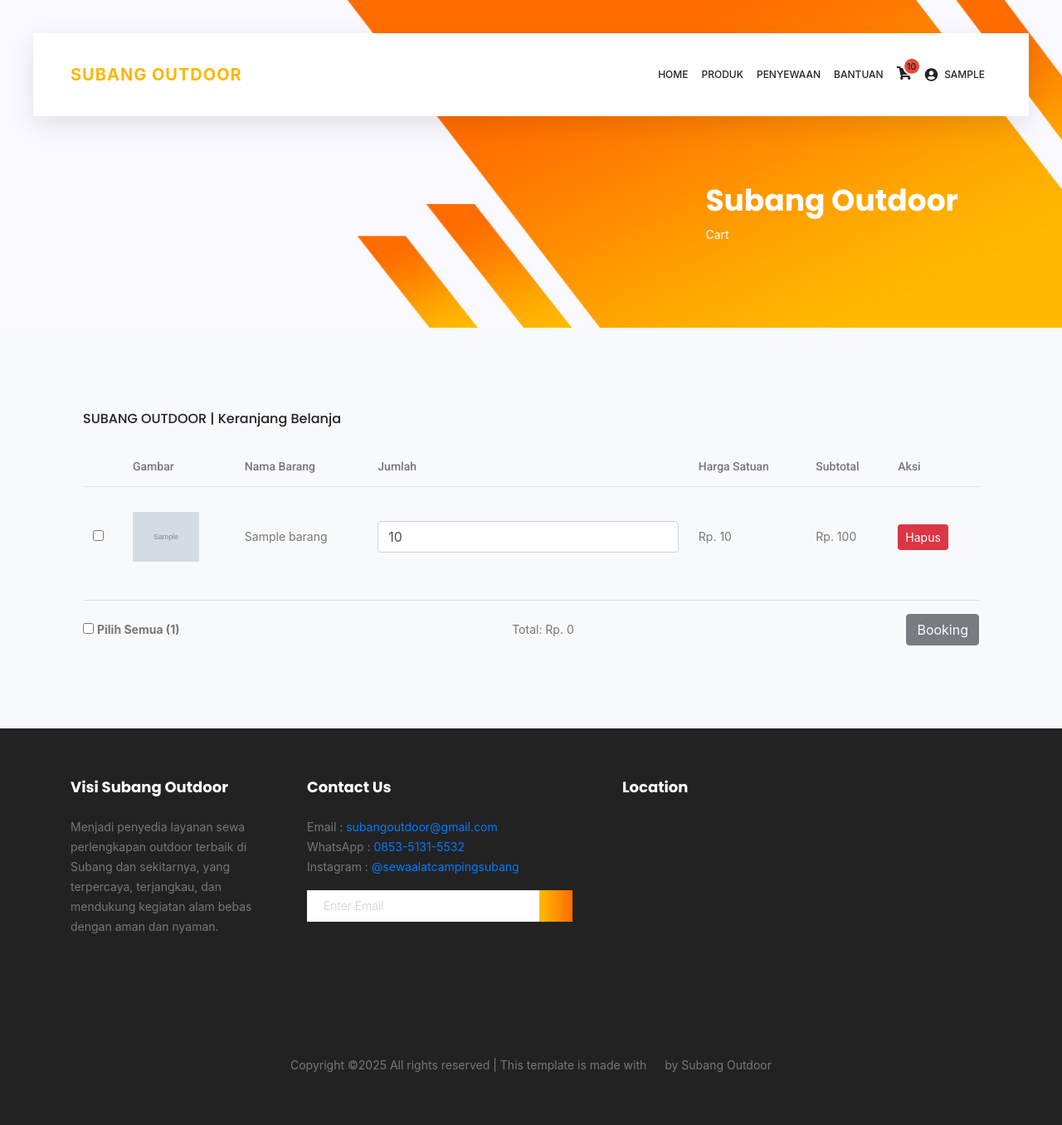
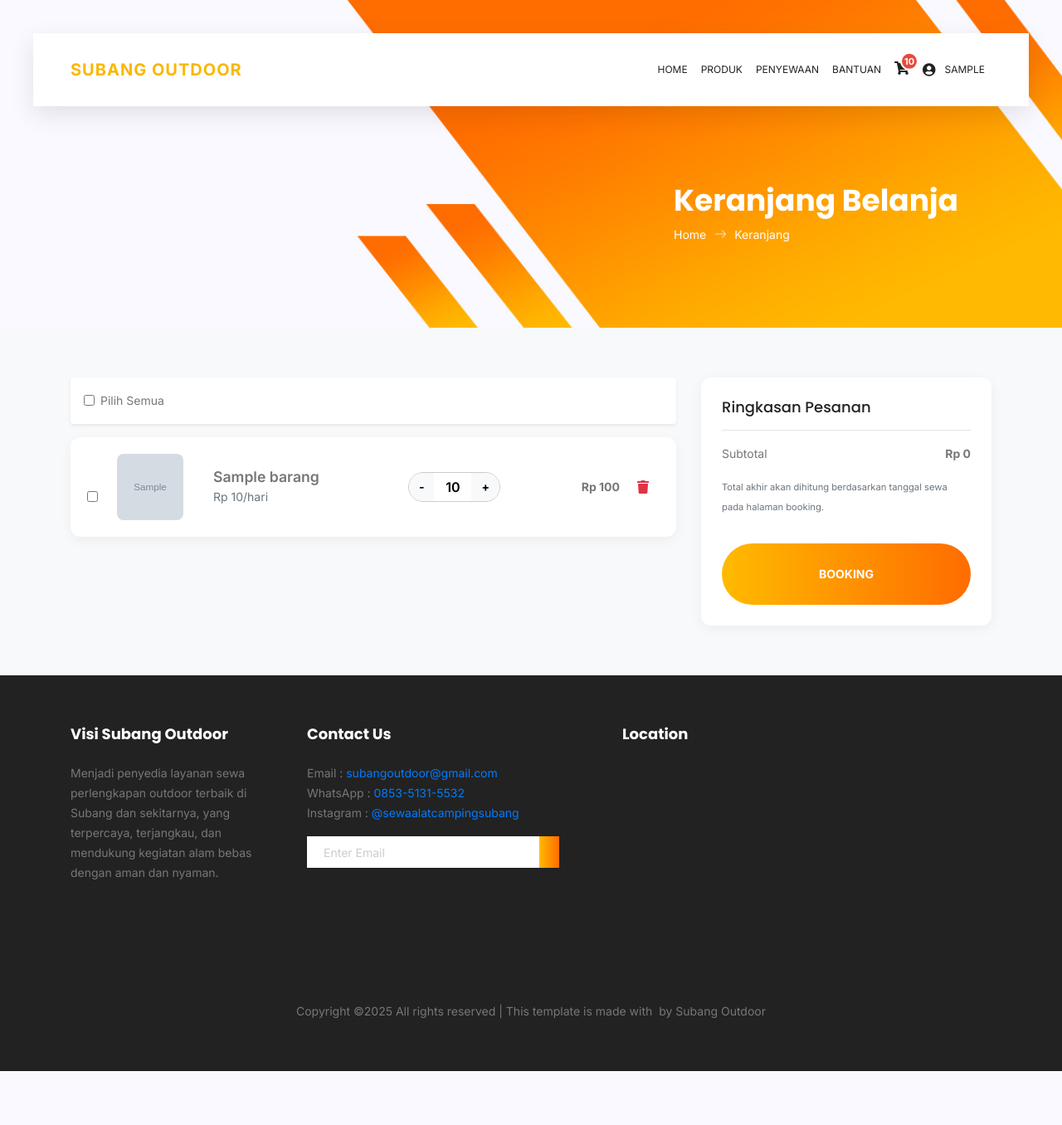
Before and after one commit to wibikholik/SubangOutdoorpayment, a PHP site: page /penyewa/page/keranjang.php in a window 1280 px wide. Shown: the whole page at 83% size. After the commit the page ends 1291 px from the top, so only its background shows below. Run offline with PHP 8.4, Linux system fonts and the light colour scheme; the visitor is signed in with stand-in values (Sample User, id 1); tables that the repository leaves empty or names only in its code hold one stand-in row (values such as "Sample post"); grey boxes marked "Sample" are stand-in pictures; a map, chart or similar area stays blank; some libraries are stand-ins or nearby versions; grey boxes are pictures that could not be loaded.

Commit message:
PERUBAHAN SAYA

```diff
--- a/penyewa/layout/navbar1.php
+++ b/penyewa/layout/navbar1.php
@@ -76,6 +76,17 @@ if ($id_penyewa) {
     .navbar-brand.site-brand:hover {
         color: #e0a800 !important;
     }
+     .main_menu .navbar .nav-link {
+    padding-top: 2rem;    /* Sesuaikan nilai ini jika perlu */
+    padding-bottom: 2rem;
+  }
+  .main_menu .navbar .navbar-brand {
+    padding-top: 2rem;
+    padding-bottom: 2rem;
+  }
+   .user-dropdown-toggle span {
+    margin-left: 3px; /* Anda bisa sesuaikan jarak ini (mis: 5px atau 0.5rem) */
+  }
 </style>
 
 <header class="header_area sticky-header">
@@ -103,8 +114,6 @@ if ($id_penyewa) {
                         <li class="nav-item mx-2 <?php if ($currentPage == 'bantuan.php') echo 'active'; ?>">
                             <a class="nav-link" href="../page/bantuan.php">Bantuan</a>
                         </li>
-                    </ul>
-                    <ul class="nav navbar-nav navbar-right d-flex align-items-center">
                         <li class="nav-item mx-2">
                             <a href="../page/keranjang.php" class="nav-link" title="Keranjang">
                                 <span class="cart-icon-wrapper">
@@ -115,6 +124,7 @@ if ($id_penyewa) {
                                 </span>
                             </a>
                         </li>
+
                         <li class="nav-item dropdown mx-2">
                             <a class="nav-link dropdown-toggle d-flex align-items-center user-dropdown-toggle" href="#" id="navbarDropdown" role="button" data-toggle="dropdown" aria-haspopup="true" aria-expanded="false">
                                 <i class="fas fa-user-circle fa-lg"></i>
--- a/penyewa/page/keranjang.php
+++ b/penyewa/page/keranjang.php
@@ -1,203 +1,252 @@
 <?php
+include '../../route/koneksi.php';
 session_start();
-include '../../route/koneksi.php';
 
-// Cek login
 if (!isset($_SESSION['user_id'])) {
     echo "<script>alert('Silakan login terlebih dahulu.'); window.location.href='../../login.php';</script>";
     exit;
 }
 $id_penyewa = $_SESSION['user_id'];
+
+// PERBAIKAN KEAMANAN: Menggunakan Prepared Statement
+$query = "
+    SELECT carts.id, barang.gambar, barang.nama_barang, carts.jumlah, barang.harga_sewa, barang.stok
+    FROM carts
+    JOIN barang ON carts.id_barang = barang.id_barang
+    WHERE carts.id_penyewa = ?";
+$stmt = $koneksi->prepare($query);
+$stmt->bind_param("i", $id_penyewa);
+$stmt->execute();
+$result = $stmt->get_result();
 ?>
 <!DOCTYPE html>
-<html lang="zxx" class="no-js">
-
+<html lang="id">
 <head>
     <meta charset="UTF-8">
     <meta name="viewport" content="width=device-width, initial-scale=1, shrink-to-fit=no">
-    <title>Keranjang  - Subang Outdoor</title>
+    <title>Keranjang Belanja - Subang Outdoor</title>
 
-    <!-- Favicon-->
-    <link rel="shortcut icon" href="img/fav.png">
-    <!-- Meta -->
-    <meta name="author" content="CodePixar">
-    <meta name="description" content="">
-    <meta name="keywords" content="">
+    <link rel="stylesheet" href="https://cdnjs.cloudflare.com/ajax/libs/font-awesome/5.15.4/css/all.min.css">
+    <link href="https://fonts.googleapis.com/css2?family=Inter:wght@400;600;700&display=swap" rel="stylesheet">
+    <link rel="stylesheet" href="css/linearicons.css">
+    <link rel="stylesheet" href="css/themify-icons.css">
+    <link rel="stylesheet" href="css/bootstrap.css">
+    <link rel="stylesheet" href="css/owl.carousel.css">
+    <link rel="stylesheet" href="css/nice-select.css">
+    <link rel="stylesheet" href="css/nouislider.min.css">
+    <link rel="stylesheet" href="css/main.css">
+    <link rel="shortcut icon" href="../../assets/img/logo.jpg">
 
-    <!-- CSS -->
-    <link rel="stylesheet" href="css/linearicons.css">
-  <link rel="stylesheet" href="css/owl.carousel.css">
-  <link rel="stylesheet" href="css/font-awesome.min.css">
-  <link rel="stylesheet" href="css/themify-icons.css">
-  <link rel="stylesheet" href="css/nice-select.css">
-  <link rel="stylesheet" href="css/nouislider.min.css">
-  <link rel="stylesheet" href="css/bootstrap.css">
-  <link rel="stylesheet" href="css/main.css">
-   <link rel="shortcut icon" href="../../assets/img/logo.jpg">
-  <script src="https://cdn.jsdelivr.net/npm/bootstrap@5.3.3/dist/js/bootstrap.bundle.min.js"></script>
+    <style>
+        body { font-family: 'Inter', sans-serif; background-color: #f8f9fa; }
+        .cart_area { padding: 60px 0; }
+        .cart-item-card {
+            background: #fff; border-radius: 12px; box-shadow: 0 4px 15px rgba(0,0,0,0.05);
+            padding: 20px; margin-bottom: 20px; display: flex; align-items: center; transition: all 0.3s ease;
+        }
+        .cart-item-card:hover { box-shadow: 0 8px 25px rgba(0,0,0,0.08); }
+        .cart-item-card img { width: 80px; height: 80px; object-fit: cover; border-radius: 8px; }
+        .item-details { flex-grow: 1; margin: 0 20px; }
+        .item-details .nama-barang { font-weight: 600; font-size: 1.1rem; }
+        .item-details .harga-satuan { color: #6c757d; }
+
+        .quantity-stepper { display: flex; align-items: center; border: 1px solid #ccc; border-radius: 50px; overflow: hidden; }
+        .quantity-stepper .btn-qty { background-color: #f8f9fa; border: none; font-weight: bold; cursor: pointer; padding: 5px 12px; }
+        .quantity-stepper .btn-qty:hover { background-color: #e2e6ea; }
+        .quantity-stepper .qty-input { width: 45px; text-align: center; border: none; font-size: 1rem; font-weight: 600;}
+        .quantity-stepper .qty-input::-webkit-outer-spin-button, .quantity-stepper .qty-input::-webkit-inner-spin-button { -webkit-appearance: none; margin: 0; }
+
+        .summary-card {
+            background: #fff; border-radius: 12px; box-shadow: 0 4px 15px rgba(0,0,0,0.05);
+            padding: 25px; position: -webkit-sticky; position: sticky; top: 110px;
+        }
+        .primary-btn {
+            background-color: #fab700; border: none; color: #fff !important; padding: 12px 25px;
+            border-radius: 50px; font-weight: 700; cursor: pointer; text-decoration: none;
+            display: inline-block; transition: all 0.3s ease; width: 100%; text-align: center;
+        }
+        .primary-btn:hover { background-color: #e0a800; }
+        .primary-btn:disabled { background-color: #ccc; cursor: not-allowed; }
+    </style>
 </head>
-
 <body>
-
-    <!-- Start Header Area -->
     <?php include("../layout/navbar1.php") ?>
 
-    <!-- Start Banner Area -->
     <section class="banner-area organic-breadcrumb">
         <div class="container">
             <div class="breadcrumb-banner d-flex flex-wrap align-items-center justify-content-end">
                 <div class="col-first">
-                    <h1>Subang Outdoor</h1>
+                    <h1>Keranjang Belanja</h1>
                     <nav class="d-flex align-items-center">
-                        <a href="#">Cart</a>
+                        <a href="/subangoutdoor/index.php">Home<span class="lnr lnr-arrow-right"></span></a>
+                        <a href="#">Keranjang</a>
                     </nav>
                 </div>
             </div>
         </div>
     </section>
 
-    <!--================Cart Area =================-->
     <section class="cart_area">
         <div class="container">
-            <div class="cart_inner">
-                <div class="table-responsive">
-                    <div class="container">
-                        <h5>SUBANG OUTDOOR | Keranjang Belanja</h5>
+            <?php if ($result->num_rows > 0): ?>
+                <form method="POST" action="booking.php" id="cart-form" onsubmit="return validateCheckout()">
+                    <div class="row">
+                        <div class="col-lg-8">
+                            <div class="d-flex justify-content-between align-items-center mb-3 bg-white p-3 rounded shadow-sm">
+                                <div class="form-check">
+                                    <input type="checkbox" class="form-check-input" id="select-all">
+                                    <label class="form-check-label" for="select-all">Pilih Semua</label>
+                                </div>
+                            </div>
 
-                        <?php
-                            $query = "SELECT carts.id, barang.gambar, barang.nama_barang, carts.jumlah, barang.harga_sewa
-                                      FROM carts
-                                      JOIN barang ON carts.id_barang = barang.id_barang
-                                      WHERE carts.id_penyewa = '$id_penyewa'";
-                            $result = mysqli_query($koneksi, $query);
+                            <?php while ($row = mysqli_fetch_assoc($result)): ?>
+                                <div class="cart-item-card" data-cart-id="<?= $row['id'] ?>">
+                                    <div class="form-check">
+                                        <input type="checkbox" class="item-checkbox form-check-input" name="selected_items[]" value="<?= $row['id'] ?>" data-price="<?= $row['harga_sewa'] ?>">
+                                    </div>
+                                    <img src="../../barang/barang/gambar/<?= htmlspecialchars($row['gambar']); ?>" alt="<?= htmlspecialchars($row['nama_barang']); ?>" class="mx-3">
+                                    <div class="item-details">
+                                        <div class="nama-barang"><?= htmlspecialchars($row['nama_barang']); ?></div>
+                                        <div class="harga-satuan">Rp <?= number_format($row['harga_sewa'], 0, ",", "."); ?>/hari</div>
+                                    </div>
+                                    <div class="quantity-stepper">
+                                        <button type="button" class="btn-qty minus">-</button>
+                                        <input type="number" class="qty-input quantity-input" name="jumlah[<?= $row['id'] ?>]" value="<?= $row['jumlah'] ?>" min="1" max="<?= $row['stok'] ?>">
+                                        <button type="button" class="btn-qty plus">+</button>
+                                    </div>
+                                    <div class="subtotal-display ml-4" style="width: 120px; text-align: right;">
+                                        <strong>Rp <?= number_format($row['harga_sewa'] * $row['jumlah'], 0, ",", "."); ?></strong>
+                                    </div>
+                                    <a href="../controller/hapus.php?id=<?= $row['id'] ?>" class="btn btn-link text-danger ml-2" onclick="return confirm('Yakin ingin hapus item ini?')" title="Hapus"><i class="fas fa-trash"></i></a>
+                                </div>
+                            <?php endwhile; ?>
+                        </div>
 
-                            if (!$result) {
-                                die("Query error: " . mysqli_error($koneksi));
-                            }
-
-                            if (mysqli_num_rows($result) > 0) {
-                                echo '<form method="POST" action="booking.php" onsubmit="return validateCheckout()">';
-                                echo '<table class="table mt-4">
-                                        <thead>
-                                          <tr>
-                                            <th></th>
-                                            <th>Gambar</th>
-                                            <th>Nama Barang</th>
-                                            <th>Jumlah</th>
-                                            <th>Harga Satuan</th>
-                                            <th>Subtotal</th>
-                                            <th>Aksi</th>
-                                          </tr>
-                                        </thead>
-                                        <tbody>';
-
-                                $no = 0;
-                                while ($row = mysqli_fetch_assoc($result)) {
-                                    $subtotal = $row['harga_sewa']*$row['jumlah'];
-                                    $id_cart = $row['id'];
-
-                                    echo '<tr>
-                                        <td><input type="checkbox" class="item-checkbox" name="selected_items[]" value="' . $id_cart . '" onchange="toggleCheckoutButton(); updateTotal()"></td>
-                                        <td><img src="../../barang/barang/gambar/' . $row['gambar'] . '" alt="' . htmlspecialchars($row['nama_barang']) . '" style="width: 80px;"></td>
-                                        <td>' . htmlspecialchars($row['nama_barang']) . '</td>
-                                        <td>
-                                          <input type="number" class="form-control quantity-input" name="jumlah[' . $id_cart . ']" value="' . $row['jumlah'] . '" min="1" data-price="' . $row['harga_sewa'] . '" onchange="updateSubtotal(this); updateTotal()" />
-                                        </td>
-                                        <td>Rp. ' . number_format($row['harga_sewa'], 0, ",", ".") . '</td>
-                                        <td class="subtotal">Rp. ' . number_format($subtotal, 0, ",", ".") . '</td>
-                                        <td><a href="../controller/hapus.php?id=' . $id_cart . '" class="btn btn-danger btn-sm" onclick="return confirm(\'Yakin ingin hapus?\')">Hapus</a></td>
-                                      </tr>';
-                                    $no++;
-                                }
-
-                                echo '</tbody></table>';
-
-                                echo '
-                                  <div class="d-flex align-items-center justify-content-between border-top pt-3 mt-3">
-                                    <div>
-                                      <input type="checkbox" id="select-all" />
-                                      <label class="mb-0"><strong>Pilih Semua (' . $no . ')</strong></label>
-                                    </div>
-                                    <div class="fw-bold">Total: <span id="total-display">Rp. 0</span></div>
-                                    <button type="submit" id="checkout-btn" class="btn btn-dark" disabled>Booking</button>
-                                  </div>
-                                </form>';
-                            } else {
-                                echo '<div class="alert alert-info mt-4">Keranjang belanja kosong.</div>';
-                            }
-
-                        ?>
+                        <div class="col-lg-4">
+                            <div class="summary-card">
+                                <h4>Ringkasan Pesanan</h4>
+                                <hr>
+                                <div class="d-flex justify-content-between mb-3">
+                                    <span>Subtotal</span>
+                                    <strong id="total-display">Rp 0</strong>
+                                </div>
+                                <p class="small text-muted">Total akhir akan dihitung berdasarkan tanggal sewa pada halaman booking.</p>
+                                <button type="submit" id="checkout-btn" class="primary-btn mt-3" disabled>Booking</button>
+                            </div>
+                        </div>
                     </div>
+                </form>
+            <?php else: ?>
+                <div class="alert alert-info mt-4 text-center">
+                    <p>Keranjang belanja Anda masih kosong.</p>
+                    <a href="produk.php" class="btn btn-primary">Mulai Belanja</a>
                 </div>
-            </div>
+            <?php endif; ?>
         </div>
     </section>
 
     <?php include('../layout/footer.php'); ?>
 
-    <!-- Script JS -->
-    <script src="https://cdn.jsdelivr.net/npm/bootstrap@5.3.6/dist/js/bootstrap.bundle.min.js"></script>
+    <script src="js/vendor/jquery-2.2.4.min.js"></script>
+    <script src="https://cdnjs.cloudflare.com/ajax/libs/popper.js/1.11.0/umd/popper.min.js"></script>
+    <script src="js/vendor/bootstrap.min.js"></script>
+    <script src="js/jquery.ajaxchimp.min.js"></script>
+    <script src="js/jquery.nice-select.min.js"></script>
+    <script src="js/jquery.sticky.js"></script>
+    <script src="js/nouislider.min.js"></script>
+    <script src="js/jquery.magnific-popup.min.js"></script>
+    <script src="js/owl.carousel.min.js"></script>
+    <script src="js/main.js"></script>
     <script>
-        document.getElementById('select-all')?.addEventListener('change', function () {
-            const checked = this.checked;
-            document.querySelectorAll('.item-checkbox').forEach(cb => cb.checked = checked);
+    $(document).ready(function() {
+        function updateTotal() {
+            let total = 0;
+            $('.item-checkbox:checked').each(function() {
+                const card = $(this).closest('.cart-item-card');
+                const harga = parseInt($(this).data('price'));
+                const jumlah = parseInt(card.find('.quantity-input').val());
+                if (!isNaN(harga) && !isNaN(jumlah)) {
+                    total += harga * jumlah;
+                }
+            });
+            $('#total-display').text("Rp " + total.toLocaleString("id-ID"));
             toggleCheckoutButton();
-            updateTotal();
-        });
+        }
+
+        function updateSubtotal(inputEl) {
+            const card = $(inputEl).closest('.cart-item-card');
+            const harga = parseInt(card.find('.item-checkbox').data('price'));
+            let jumlah = parseInt($(inputEl).val());
+
+            if (isNaN(jumlah) || jumlah < 1) {
+                jumlah = 1;
+                $(inputEl).val(1);
+            }
+
+            const maxStok = parseInt($(inputEl).attr('max'));
+            if(jumlah > maxStok){
+                alert('Jumlah melebihi stok yang tersedia (' + maxStok + ')');
+                jumlah = maxStok;
+                $(inputEl).val(maxStok);
+            }
+
+            const subtotal = harga * jumlah;
+            card.find('.subtotal-display strong').text("Rp " + subtotal.toLocaleString("id-ID"));
+
+            if (card.find('.item-checkbox').is(':checked')) {
+                updateTotal();
+            }
+        }
 
         function toggleCheckoutButton() {
-            const anyChecked = [...document.querySelectorAll('.item-checkbox')].some(cb => cb.checked);
-            document.getElementById('checkout-btn').disabled = !anyChecked;
+            const anyChecked = $('.item-checkbox:checked').length > 0;
+            $('#checkout-btn').prop('disabled', !anyChecked);
         }
 
         function validateCheckout() {
-            const anyChecked = [...document.querySelectorAll('.item-checkbox')].some(cb => cb.checked);
-            if (!anyChecked) {
-                alert("Silakan pilih minimal satu barang.");
+            if ($('.item-checkbox:checked').length === 0) {
+                alert("Silakan pilih minimal satu barang untuk di-booking.");
                 return false;
             }
             return true;
         }
 
-        function updateSubtotal(input) {
-            const harga = parseInt(input.dataset.price);
-            let jumlah = parseInt(input.value);
-            if (isNaN(jumlah) || jumlah < 1) {
-                jumlah = 1;
-                input.value = 1;
+        // Event listeners
+        $('#select-all').change(function() {
+            $('.item-checkbox').prop('checked', this.checked).trigger('change');
+        });
+
+        $('.item-checkbox').change(function() {
+            if ($('.item-checkbox:checked').length === $('.item-checkbox').length) {
+                $('#select-all').prop('checked', true);
+            } else {
+                $('#select-all').prop('checked', false);
             }
-            const subtotal = harga * jumlah;
-            input.closest('tr').querySelector('.subtotal').textContent = "Rp. " + subtotal.toLocaleString("id-ID");
-        }
+            updateTotal();
+        });
 
-        function updateTotal() {
-            let total = 0;
-            document.querySelectorAll('.item-checkbox').forEach(cb => {
-                if (cb.checked) {
-                    const row = cb.closest('tr');
-                    const harga = parseInt(row.querySelector('.quantity-input').dataset.price);
-                    const jumlah = parseInt(row.querySelector('.quantity-input').value);
-                    total += harga * jumlah;
-                }
-            });
-            document.getElementById('total-display').textContent = "Rp. " + total.toLocaleString("id-ID");
-        }
+        $('.quantity-input').on('change keyup', function() {
+            updateSubtotal(this);
+        });
 
-        window.addEventListener('DOMContentLoaded', () => {
-            updateTotal();
-            toggleCheckoutButton();
+        $('.quantity-stepper .minus').click(function() {
+            const input = $(this).siblings('.qty-input');
+            let count = parseInt(input.val()) - 1;
+            count = count < 1 ? 1 : count;
+            input.val(count).trigger('change');
         });
+
+        $('.quantity-stepper .plus').click(function() {
+            const input = $(this).siblings('.qty-input');
+            const max = parseInt(input.attr('max'));
+            let count = parseInt(input.val()) + 1;
+            if (count > max) { count = max; }
+            input.val(count).trigger('change');
+        });
+
+        // Initial state
+        updateTotal();
+    });
     </script>
-<script src="js/vendor/jquery-2.2.4.min.js"></script>
-  <script src="https://cdnjs.cloudflare.com/ajax/libs/popper.js/1.11.0/umd/popper.min.js"></script>
-  <script src="js/vendor/bootstrap.min.js"></script>
-  <script src="js/jquery.ajaxchimp.min.js"></script>
-  <script src="js/jquery.nice-select.min.js"></script>
-  <script src="js/jquery.sticky.js"></script>
-  <script src="js/nouislider.min.js"></script>
-  <script src="js/jquery.magnific-popup.min.js"></script>
-  <script src="js/owl.carousel.min.js"></script>
-  <script src="js/gmaps.min.js"></script>
-  <script src="js/main.js"></script>
 </body>
 </html>
```
Also changed, not shown: index.php (+12 -4 lines).
